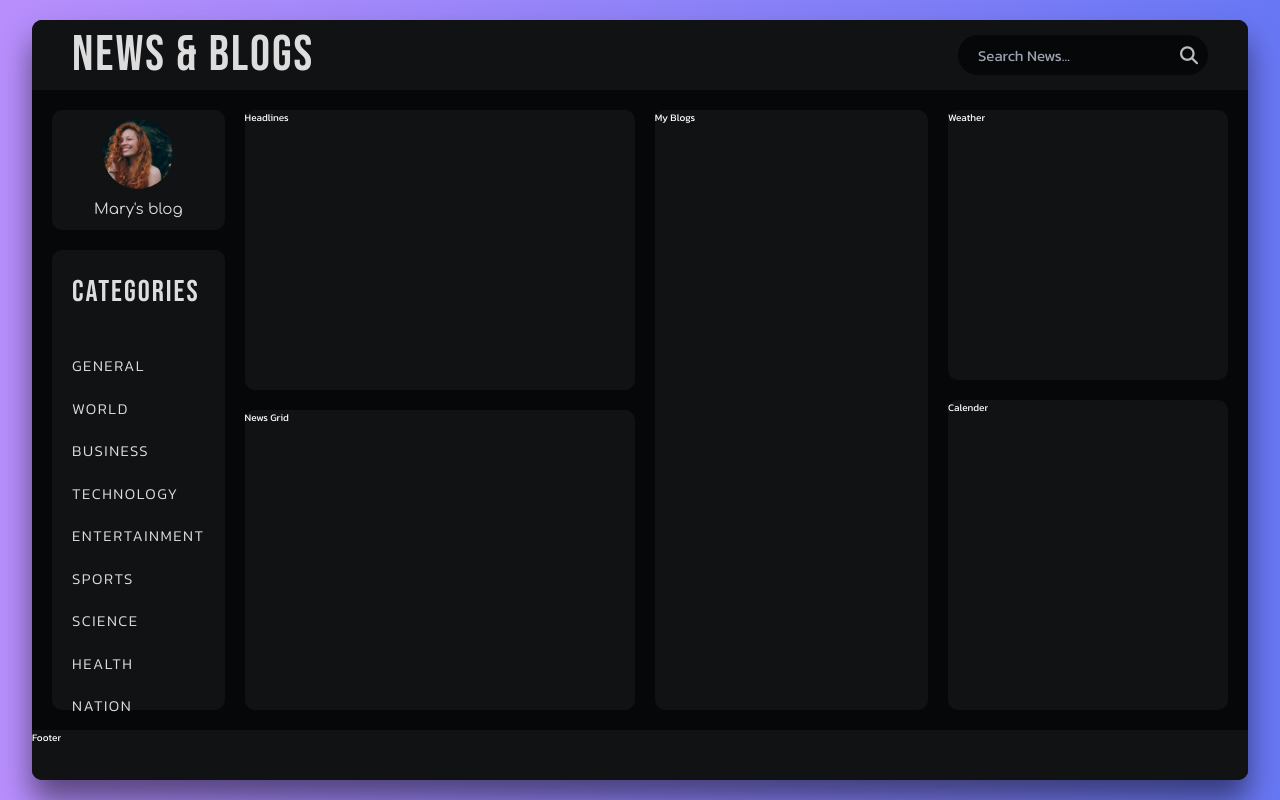
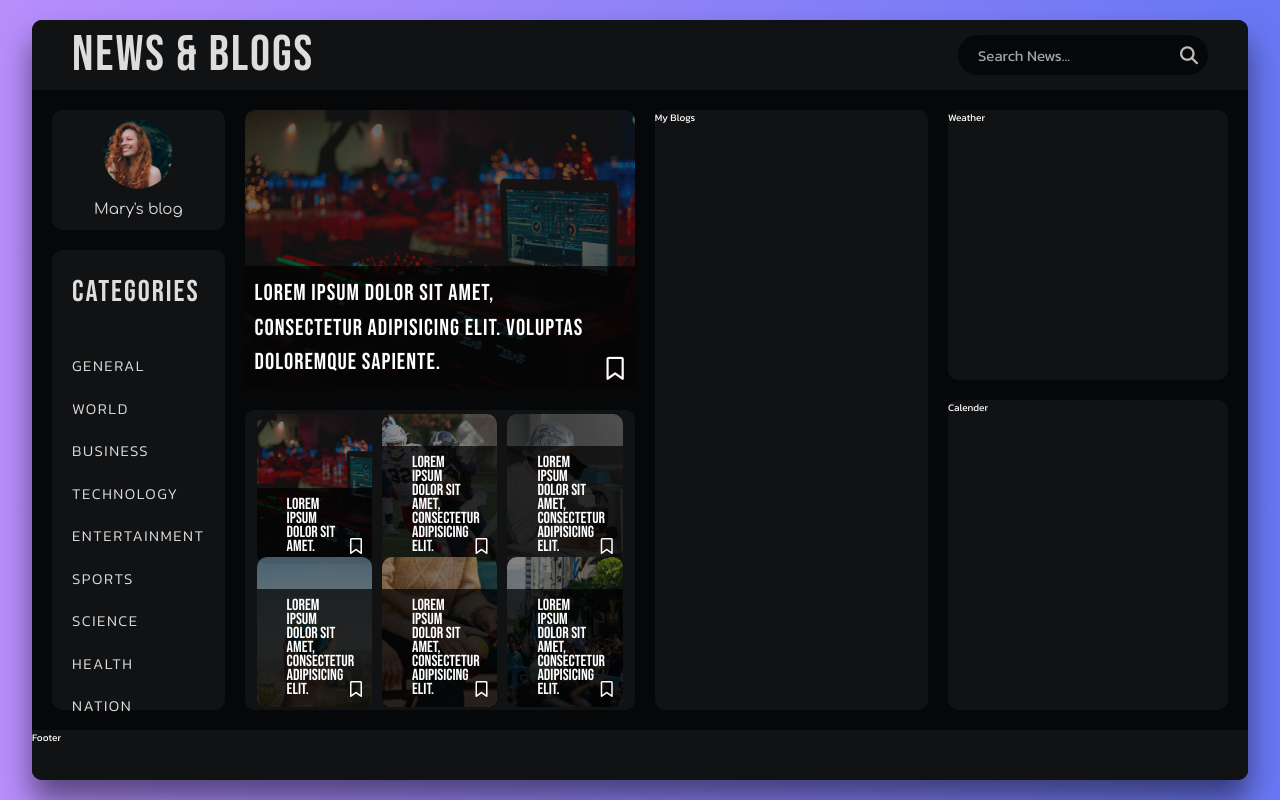
Before and after one commit to HABIBULLO77/blog-app, a Next.js app: page / in a window 1280 px wide. Built offline with nearby package versions, Linux system fonts and the light colour scheme.

Commit message:
fix: modified new content

```diff
--- a/components/News.tsx
+++ b/components/News.tsx
@@ -90,10 +90,86 @@ const News = () => {
           </nav>
         </div>
         <div className=" w-[clamp(30rem,43cqi,40%)] h-full rounded-2xl">
-          <div className="w-full h-[calc(50%-2rem)] bg-[#111214] rounded-2xl mb-8">
-            Headlines
+          <div className="w-full h-[calc(50%-2rem)] bg-[#111214] rounded-2xl mb-8 relative">
+            <img
+              src="/images/tech.jpg"
+              alt="Headline Image"
+              className="w-full h-full object-cover rounded-[1rem] opacity-40"
+            />
+            <h2 className="w-full absolute bottom-0 left-0 p-[1rem] pr-[4rem] pb-[1rem] pl-[1rem] font-bebas text-[clamp(1.5rem,1.8cqi,3rem)] tracking-[0.1rem] text-white bg-[rgba(0,0,0,0.7)] rounded-b-[1rem]">
+              Lorem ipsum dolor sit amet, consectetur adipisicing elit. Voluptas
+              doloremque sapiente.
+              <i className="fa-regular fa-bookmark absolute bottom-4 right-4 cursor-pointer"></i>
+            </h2>
           </div>
-          <div className="w-full h-1/2 bg-[#111214] rounded-2xl">News Grid</div>
+          <div className="w-full h-1/2 bg-[#111214] rounded-2xl grid grid-cols-3 grid-rows-2 gap-4  p-[1.2rem] justify-center items-center">
+            <div className="w-full h-full min-h-60 rounded-2xl relative">
+              <img
+                src="/images/tech.jpg"
+                alt="News Image"
+                className="w-full h-full block object-cover rounded-[1rem] opacity-50"
+              />
+              <h3 className="absolute bottom-0 left-0 py-4 px-12 text-[1.6rem] font-bebas font-light leading-[1.4rem] bg-[rgba(0,0,0,0.7)] w-full rounded-b-2xl">
+                Lorem ipsum dolor sit amet.
+                <i className="fa-regular fa-bookmark absolute bottom-4 right-4 cursor-pointer"></i>
+              </h3>
+            </div>
+            <div className="w-full h-full min-h-60 rounded-2xl relative">
+              <img
+                src="/images/sports.jpg"
+                alt="News Image"
+                className="w-full h-full block object-cover rounded-[1rem] opacity-50"
+              />
+              <h3 className="absolute bottom-0 left-0 py-4 px-12 text-[1.6rem] font-bebas font-light leading-[1.4rem] bg-[rgba(0,0,0,0.7)] w-full rounded-b-2xl">
+                Lorem ipsum dolor sit amet, consectetur adipisicing elit.
+                <i className="fa-regular fa-bookmark absolute bottom-4 right-4 cursor-pointer"></i>
+              </h3>
+            </div>
+            <div className="w-full h-full min-h-60 rounded-2xl relative">
+              <img
+                src="/images/science.jpg"
+                alt="News Image"
+                className="w-full h-full block object-cover rounded-[1rem] opacity-50"
+              />
+              <h3 className="absolute bottom-0 left-0 py-4 px-12 text-[1.6rem] font-bebas font-light leading-[1.4rem] bg-[rgba(0,0,0,0.7)] w-full rounded-b-2xl">
+                Lorem ipsum dolor sit amet, consectetur adipisicing elit.
+                <i className="fa-regular fa-bookmark absolute bottom-4 right-4 cursor-pointer"></i>
+              </h3>
+            </div>
+            <div className="w-full h-full min-h-60 rounded-2xl relative">
+              <img
+                src="/images/world.jpg"
+                alt="News Image"
+                className="w-full h-full block object-cover rounded-[1rem] opacity-50"
+              />
+              <h3 className="absolute bottom-0 left-0 py-4 px-12 text-[1.6rem] font-bebas font-light leading-[1.4rem] bg-[rgba(0,0,0,0.7)] w-full rounded-b-2xl">
+                Lorem ipsum dolor sit amet, consectetur adipisicing elit.
+                <i className="fa-regular fa-bookmark absolute bottom-4 right-4 cursor-pointer"></i>
+              </h3>
+            </div>
+            <div className="w-full h-full min-h-60 rounded-2xl relative">
+              <img
+                src="/images/health.jpg"
+                alt="News Image"
+                className="w-full h-full block object-cover rounded-[1rem] opacity-50"
+              />
+              <h3 className="absolute bottom-0 left-0 py-4 px-12 text-[1.6rem] font-bebas font-light leading-[1.4rem] bg-[rgba(0,0,0,0.7)] w-full rounded-b-2xl">
+                Lorem ipsum dolor sit amet, consectetur adipisicing elit.
+                <i className="fa-regular fa-bookmark absolute bottom-4 right-4 cursor-pointer"></i>
+              </h3>
+            </div>
+            <div className="w-full h-full min-h-60 rounded-2xl relative">
+              <img
+                src="/images/nation.jpg"
+                alt="News Image"
+                className="w-full h-full block object-cover rounded-[1rem] opacity-50"
+              />
+              <h3 className="absolute bottom-0 left-0 py-4 px-12 text-[1.6rem] font-bebas font-light leading-[1.4rem] bg-[rgba(0,0,0,0.7)] w-full rounded-b-2xl">
+                Lorem ipsum dolor sit amet, consectetur adipisicing elit.
+                <i className="fa-regular fa-bookmark absolute bottom-4 right-4 cursor-pointer"></i>
+              </h3>
+            </div>
+          </div>
         </div>
         <div className="w-[clamp(20rem,27cqi,28%)] h-full bg-[#111214] rounded-2xl">
           My Blogs
```
